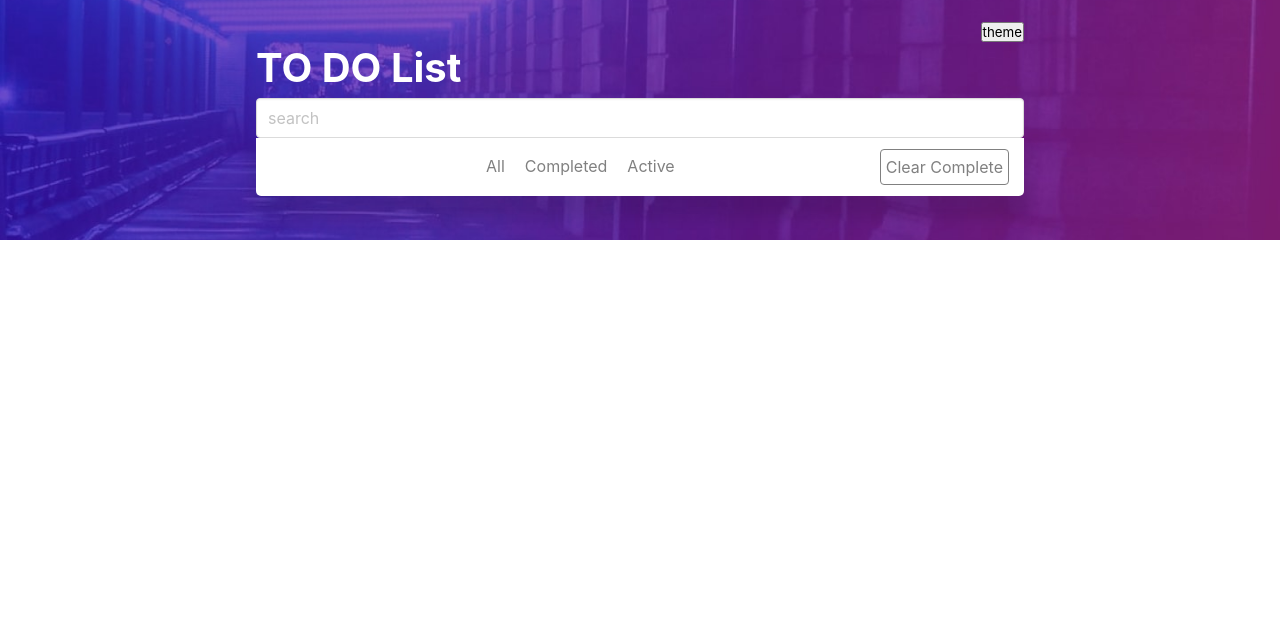
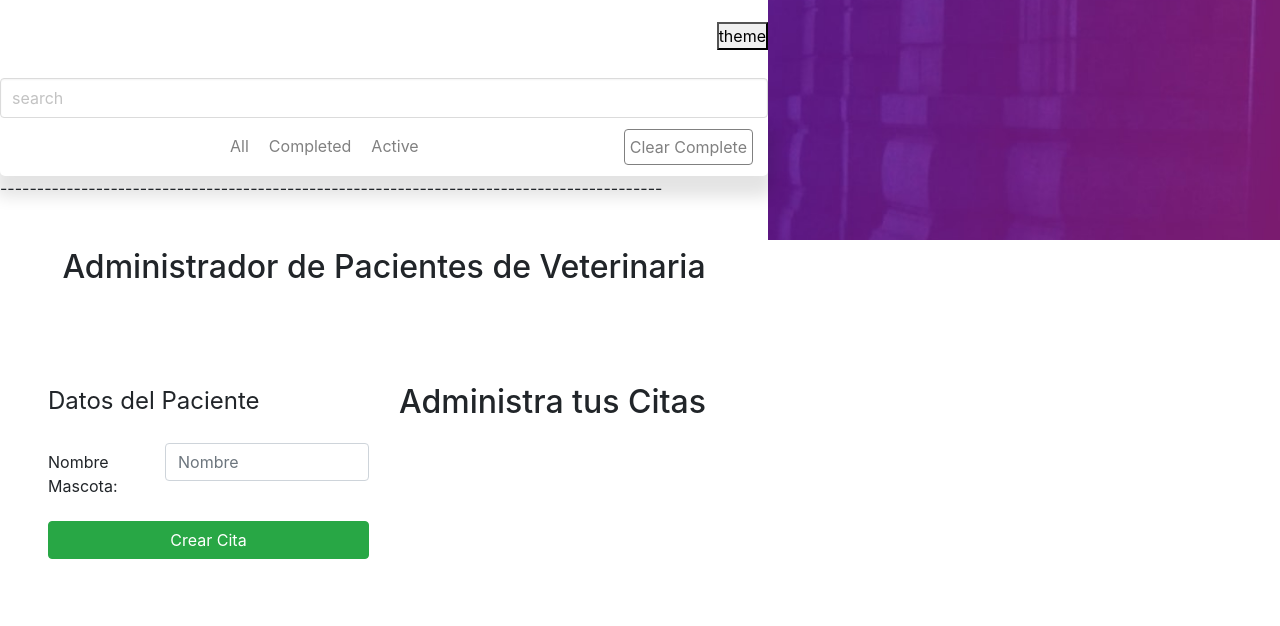
Before and after one commit to xipeRafa/main-challenge-todo, a plain HTML site: page index.html in a window 1280 px wide. Drawn offline with nearby package versions, Linux system fonts and the light colour scheme.

Commit message:
2--
2----

```diff
--- a/index.html
+++ b/index.html
@@ -57,3 +57,56 @@
       <script src="theme.js"></script>
    </body>
 </html>
+
+
+------------------------------------------------------------------------------------------
+
+
+<!DOCTYPE html>
+<html lang="en">
+<head>
+    <meta charset="UTF-8">
+    <meta name="viewport" content="width=device-width, initial-scale=1.0">
+    <meta http-equiv="X-UA-Compatible" content="ie=edge">
+    <title>Administrador de Pacientes</title>
+    <link rel="stylesheet" href="css/bootstrap.css">
+    <link rel="stylesheet" href="css/styles.css">
+</head>
+<body>
+    <h2 class="text-center my-5 titulo">Administrador de Pacientes de Veterinaria</h2>
+    <div class="container mt-5 p-5">
+        <div id="contenido" class="row">
+            <div class="col-md-6 agregar-cita">
+
+
+                <form id="nueva-cita">
+                    <legend class="mb-4">Datos del Paciente</legend>
+                    <div class="form-group row">
+                        <label class="col-sm-4 col-lg-4 col-form-label">Nombre Mascota:</label>
+                        <div class="col-sm-8 col-lg-8">
+
+                            <input type="text" id="mascota" name="mascota" class="form-control" placeholder="Nombre">
+
+                        </div>
+                    </div>
+                    <div class="form-group">
+
+                            <button type="submit" class="btn btn-success w-100 d-block">Crear Cita</button>
+                    </div>
+                </form>
+
+
+            </div>
+            <div class="col-md-6">
+
+                <h2 id="administra" class="mb-4">Administra tus Citas</h2>
+                <ul id="citas" class="list-group lista-citas"></ul>
+
+            </div>
+        </div> <!--.row-->
+    </div><!--.container-->
+
+    <script src="js/app.js"></script>
+
+</body>
+</html>
```
